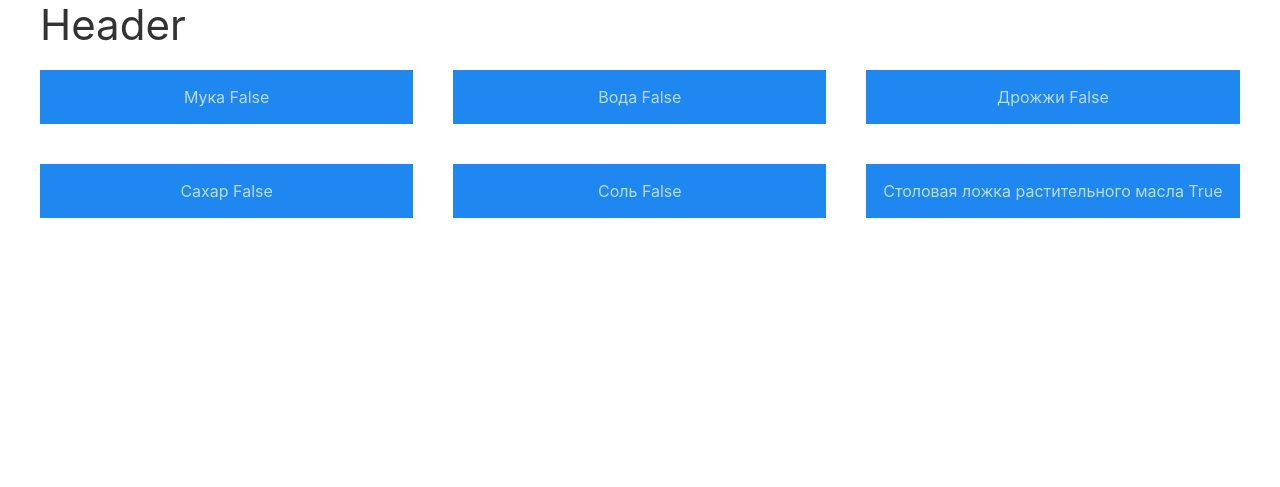
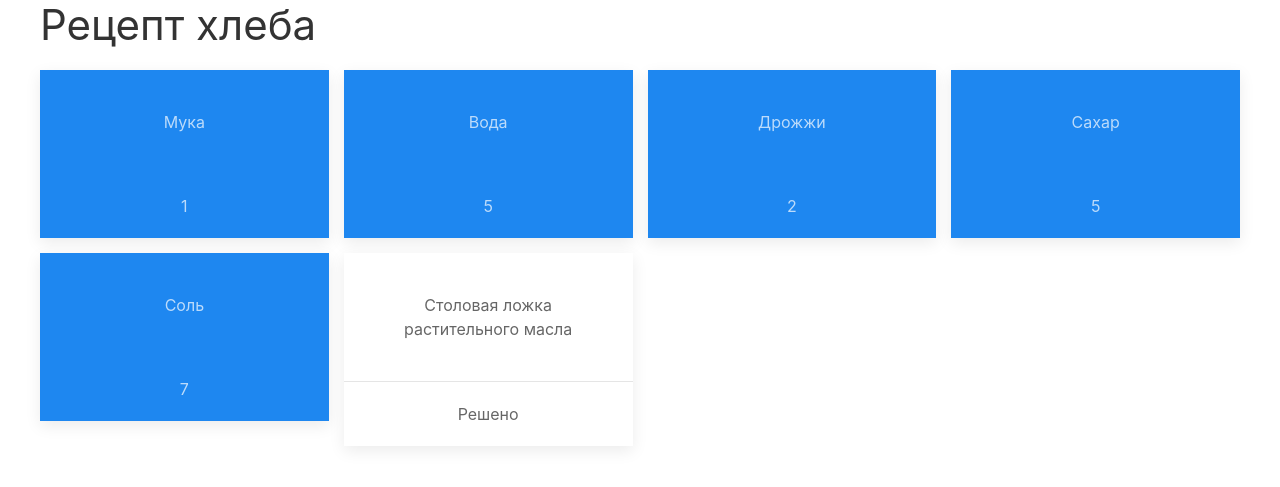
Before and after one commit to trash-max/tasker, a Flask app: page /ignumcqn in a window 1280 px wide. Shown: the top 487 px of the page. Run offline with Flask 2, Linux system fonts and the light colour scheme; data comes from the database, SQL or seed files in the repository; both versions use the stored data as it was after the commit; some libraries are stand-ins or nearby versions.

Commit message:
Add HTML cards

```diff
--- a/server/main.py
+++ b/server/main.py
@@ -142,7 +142,7 @@ def api_json():
 @app.route('/<slug>')
 def tasks_list(slug):
     project = Project.query.filter(Project.slug==slug).first_or_404()
-    return render_template('tasks.html', tasks=project.tasks)
+    return render_template('tasks.html', tasks=project.tasks, header=project.name), 200
 
 
 @app.route('/')
--- a/server/templates/tasks.html
+++ b/server/templates/tasks.html
@@ -10,7 +10,7 @@
 <!-- Main page content title start -->
 {% block content_title %}
 <div class="uk-container">
-    Header
+    {{ header }}
 </div>
 {% endblock %}
 <!-- End -->
@@ -19,17 +19,27 @@
 <!-- Main page content start -->
 {% block content%}
 <div class="uk-container">
-    <div class="uk-child-width-1-3@s uk-text-center" uk-grid>
+    <ul class="uk-grid-small uk-child-width-1-2 uk-child-width-1-4@s uk-text-center" uk-sortable="handle: .uk-card" uk-grid>
         {% for task in tasks %}
-        <div>
-            <div class="uk-tile uk-tile-primary uk-padding-small">
-                {{ task.text }}
-                {{ task.solved }}
-            </div>
-        </div>
+            <li>
+                {% if not task.solved %}
+                    <div class="uk-card uk-card-primary">
+                {% else %}
+                    <div class="uk-card uk-card-default">
+                {% endif %}
+                        <div class="uk-card-body">
+                            <p>{{ task.text }}</p>
+                        </div>
+                        <div class="uk-card-footer">
+                            {% if not task.solved %}
+                                {{ task.priority }}
+                            {% else %}
+                                Решено
+                            {% endif %}
+                        </div>
+                    </div>
+            </li>
         {% endfor %}
-    </div>
 </div>
-
 {% endblock %}
 <!-- End  -->
```
Also changed, not shown: server/tasker.db.
